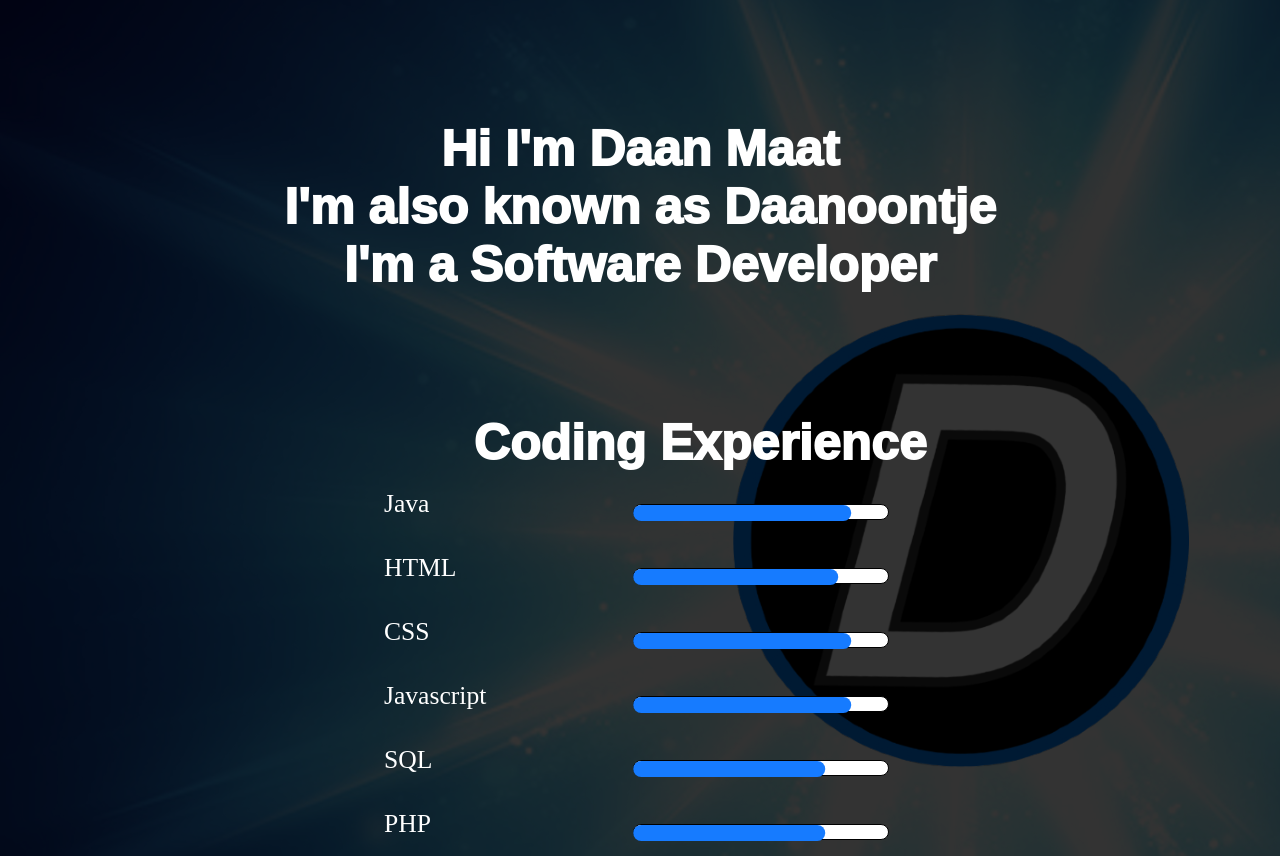
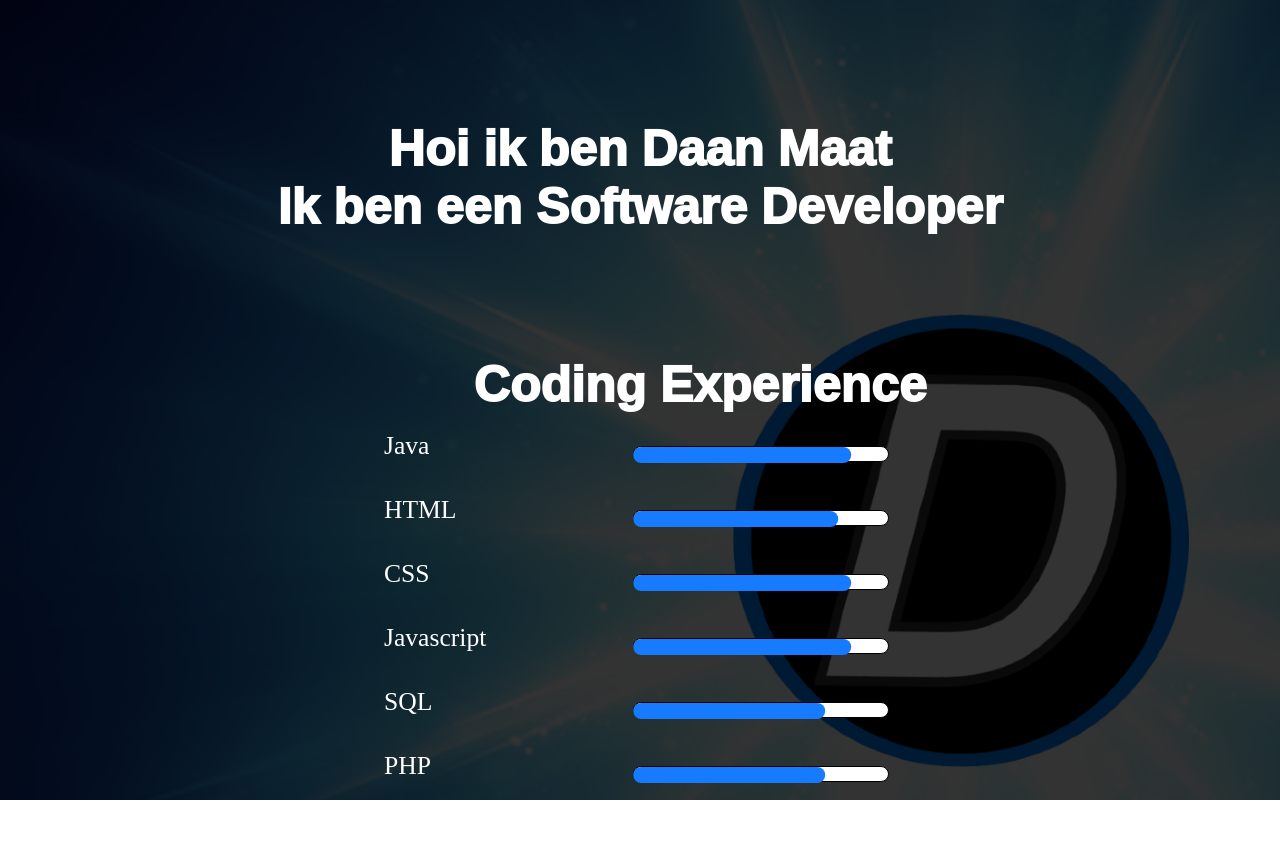
Before and after one commit to DaanoontjeGaming/Portfolio, a plain HTML site: page index.html in a window 1280 px wide. Shown: the top 856 px of the page. After the commit the page ends 800 px from the top, so only its background shows below. Drawn offline with Linux system fonts and the light colour scheme.

Commit message:
Update index.html

```diff
--- a/index.html
+++ b/index.html
@@ -9,9 +9,8 @@
     <link rel="icon" type="image/x-icon" href="favicon.png">
 </head>
 <body>
-<h1>Hi I'm Daan Maat<br>
-I'm also known as Daanoontje<br>
-I'm a Software Developer</h1>
+<h1>Hoi ik ben Daan Maat<br>
+Ik ben een Software Developer</h1>
 <div class="Skills">
     <div id="skill-container">
         <div class="Head-container">
```
